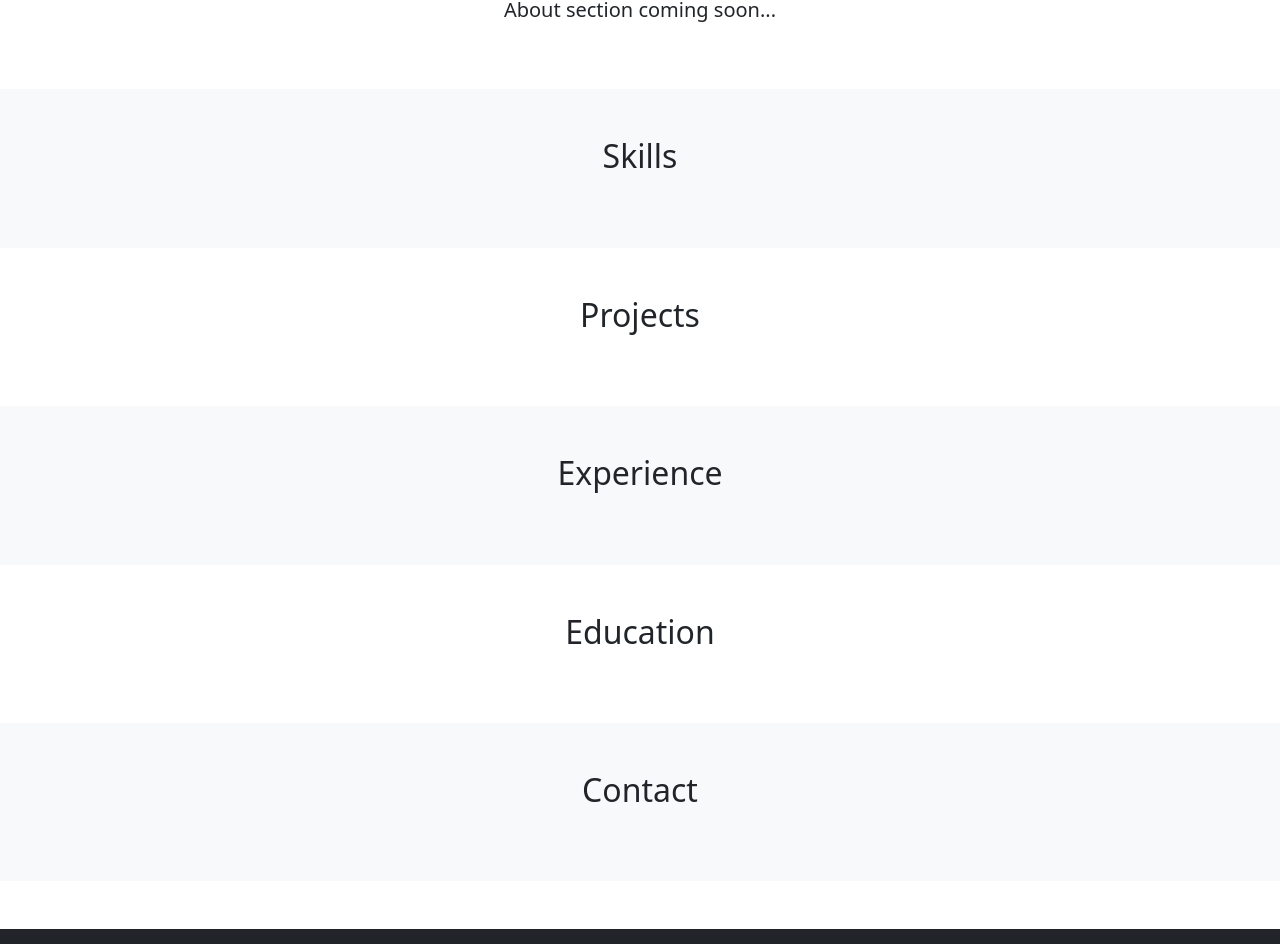
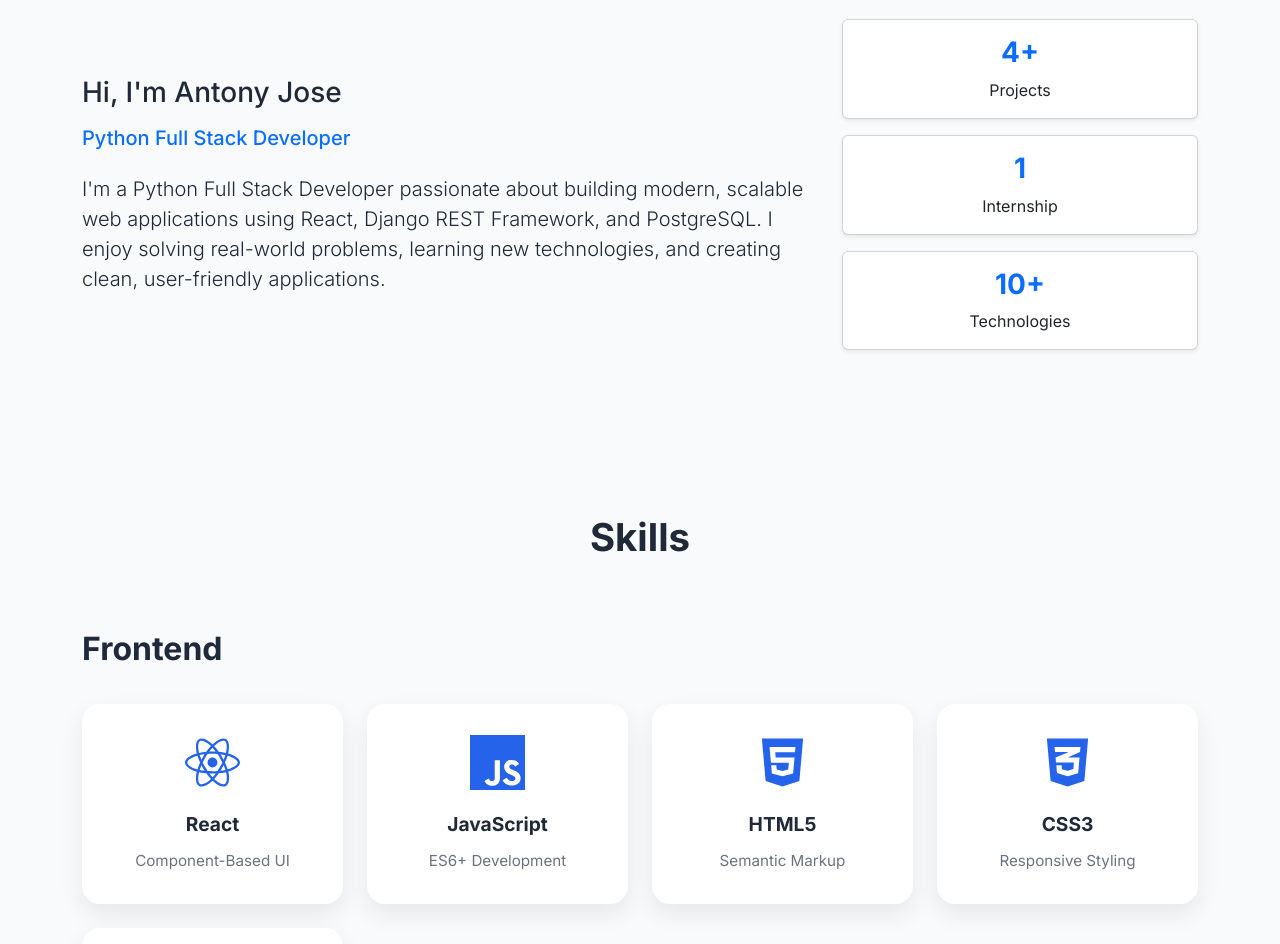
Before and after one commit to vipersolo/portfolio, a React app in the folder portfolio/: page / in a window 1280 px wide. Shown: the part 891-1835 px from the top of the page. Built offline with nearby package versions, Linux system fonts and the light colour scheme; the HTML template or start-up script is replaced by a standard one.

Commit message:
Redesigned skills with custom animated tech cards

```diff
--- a/portfolio/package.json
+++ b/portfolio/package.json
@@ -15,7 +15,7 @@
     "react": "^19.2.7",
     "react-bootstrap": "^2.10.10",
     "react-dom": "^19.2.7",
-    "react-icons": "^5.6.0",
+    "react-icons": "^5.7.0",
     "react-router-dom": "^7.18.1"
   },
   "devDependencies": {
--- a/portfolio/src/components/About/About.jsx
+++ b/portfolio/src/components/About/About.jsx
@@ -1,15 +1,85 @@
-import { Container } from "react-bootstrap";
+import { Container, Row, Col, Card } from "react-bootstrap";
+import { motion } from "framer-motion";
+
+import profile from "../../data/profile";
 
 const About = () => {
   return (
     <section id="about" className="py-5">
+
       <Container>
-        <h2 className="text-center mb-4">About Me</h2>
 
-        <p className="lead text-center">
-          About section coming soon...
-        </p>
+        <motion.div
+          initial={{ opacity: 0, y: 40 }}
+          whileInView={{ opacity: 1, y: 0 }}
+          transition={{ duration: 0.6 }}
+          viewport={{ once: true }}
+        >
+          <h2 className="text-center fw-bold mb-5">
+            About Me
+          </h2>
+
+          <Row className="align-items-center">
+
+            <Col lg={8}>
+
+              <h3 className="mb-3">
+                Hi, I'm {profile.name}
+              </h3>
+
+              <h5 className="text-primary mb-4">
+                {profile.title}
+              </h5>
+
+              <p className="lead">
+                {profile.about}
+              </p>
+
+            </Col>
+
+            <Col lg={4}>
+
+              <Row>
+
+                {profile.stats.map((item) => (
+
+                  <Col
+                    xs={4}
+                    lg={12}
+                    key={item.label}
+                    className="mb-3"
+                  >
+
+                    <Card className="text-center shadow-sm">
+
+                      <Card.Body>
+
+                        <h3 className="fw-bold text-primary">
+                          {item.number}
+                        </h3>
+
+                        <p className="mb-0">
+                          {item.label}
+                        </p>
+
+                      </Card.Body>
+
+                    </Card>
+
+                  </Col>
+
+                ))}
+
+              </Row>
+
+            </Col>
+
+          </Row>
+
+        </motion.div>
+
       </Container>
+
     </section>
   );
 };
--- /dev/null
+++ b/portfolio/src/components/Skills/Skills.css
@@ -0,0 +1,71 @@
+.skill-category{
+
+    font-size:2rem;
+
+    font-weight:700;
+
+    margin-bottom:35px;
+
+    color:var(--secondary);
+}
+
+.skill-card{
+
+    background:var(--surface);
+
+    border-radius:var(--radius);
+
+    padding:30px;
+
+    box-shadow:var(--shadow);
+
+    height:100%;
+
+    text-align:center;
+
+    transition:var(--transition);
+
+    border:1px solid transparent;
+}
+
+.skill-card:hover{
+
+    transform:translateY(-8px);
+
+    border-color:var(--primary);
+
+    box-shadow:
+    0 20px 40px rgba(37,99,235,.18);
+}
+
+.skill-icon{
+
+    font-size:55px;
+
+    color:var(--primary);
+
+    margin-bottom:20px;
+
+    transition:.3s;
+}
+
+.skill-card:hover .skill-icon{
+
+    transform:scale(1.12);
+}
+
+.skill-name{
+
+    font-size:1.2rem;
+
+    font-weight:700;
+
+    margin-bottom:12px;
+}
+
+.skill-description{
+
+    color:var(--muted);
+
+    font-size:.95rem;
+}
--- a/portfolio/src/components/Skills/Skills.jsx
+++ b/portfolio/src/components/Skills/Skills.jsx
@@ -1,17 +1,111 @@
-import { Container } from "react-bootstrap";
+import "./Skills.css";
 
-const Skills = () => {
-  return (
-    <section id="skills" className="py-5 bg-light">
+import {Container,Row,Col} from "react-bootstrap";
+
+import {motion} from "framer-motion";
+
+import skills from "../../data/skills";
+
+const Skills=()=>{
+
+return(
+
+<section id="skills">
+
 <Container>
 
-        <h2 className="text-center mb-4">
+<h2 className="section-title">
 Skills
 </h2>
 
+{
+
+skills.map((category)=>(
+
+<div
+key={category.category}
+className="mb-5"
+>
+
+<h3 className="skill-category">
+
+{category.category}
+
+</h3>
+
+<Row>
+
+{
+
+category.items.map((skill)=>{
+
+const Icon=skill.icon;
+
+return(
+
+<Col
+lg={3}
+md={4}
+sm={6}
+xs={12}
+key={skill.name}
+className="mb-4"
+>
+
+<motion.div
+
+whileHover={{
+y:-8,
+scale:1.03
+}}
+
+transition={{
+duration:.25
+}}
+
+className="skill-card"
+>
+
+<Icon
+className="skill-icon"
+/>
+
+<div className="skill-name">
+
+{skill.name}
+
+</div>
+
+<div className="skill-description">
+
+{skill.description}
+
+</div>
+
+</motion.div>
+
+</Col>
+
+);
+
+})
+
+}
+
+</Row>
+
+</div>
+
+))
+
+}
+
 </Container>
+
 </section>
+
 );
+
 };
 
 export default Skills;
--- /dev/null
+++ b/portfolio/src/data/profile.js
@@ -0,0 +1,24 @@
+const profile = {
+  name: "Antony Jose",
+  title: "Python Full Stack Developer",
+
+  about:
+    "I'm a Python Full Stack Developer passionate about building modern, scalable web applications using React, Django REST Framework, and PostgreSQL. I enjoy solving real-world problems, learning new technologies, and creating clean, user-friendly applications.",
+
+  stats: [
+    {
+      number: "4+",
+      label: "Projects"
+    },
+    {
+      number: "1",
+      label: "Internship"
+    },
+    {
+      number: "10+",
+      label: "Technologies"
+    }
+  ]
+};
+
+export default profile;
--- /dev/null
+++ b/portfolio/src/data/skills.js
@@ -0,0 +1,149 @@
+import {
+  FaReact,
+  FaHtml5,
+  FaCss3Alt,
+  FaBootstrap,
+  FaGitAlt,
+  FaGithub,
+} from "react-icons/fa";
+
+import {
+  SiJavascript,
+  SiPython,
+  SiDjango,
+  SiPostgresql,
+  SiMysql,
+  SiPostman,
+} from "react-icons/si";
+
+import { VscVscode } from "react-icons/vsc";
+
+const skills=[
+
+{
+
+category:"Frontend",
+
+items:[
+
+{
+name:"React",
+icon:FaReact,
+description:"Component-Based UI"
+},
+
+{
+name:"JavaScript",
+icon:SiJavascript,
+description:"ES6+ Development"
+},
+
+{
+name:"HTML5",
+icon:FaHtml5,
+description:"Semantic Markup"
+},
+
+{
+name:"CSS3",
+icon:FaCss3Alt,
+description:"Responsive Styling"
+},
+
+{
+name:"Bootstrap",
+icon:FaBootstrap,
+description:"Responsive UI"
+}
+
+]
+
+},
+
+{
+
+category:"Backend",
+
+items:[
+
+{
+name:"Python",
+icon:SiPython,
+description:"Programming Language"
+},
+
+{
+name:"Django",
+icon:SiDjango,
+description:"Backend Framework"
+},
+
+{
+name:"Django REST",
+icon:SiDjango,
+description:"RESTful APIs"
+}
+
+]
+
+},
+
+{
+
+category:"Database",
+
+items:[
+
+{
+name:"PostgreSQL",
+icon:SiPostgresql,
+description:"Relational Database"
+},
+
+{
+name:"MySQL",
+icon:SiMysql,
+description:"SQL Database"
+}
+
+]
+
+},
+
+{
+
+category:"Tools",
+
+items:[
+
+{
+name:"Git",
+icon:FaGitAlt,
+description:"Version Control"
+},
+
+{
+name:"GitHub",
+icon:FaGithub,
+description:"Code Hosting"
+},
+
+{
+name:"VS Code",
+icon:VscVscode,
+description:"Code Editor"
+},
+
+{
+name:"Postman",
+icon:SiPostman,
+description:"API Testing"
+}
+
+]
+
+}
+
+];
+
+export default skills;
--- a/portfolio/src/main.jsx
+++ b/portfolio/src/main.jsx
@@ -4,6 +4,8 @@ import App from "./App";
 
 import "bootstrap/dist/css/bootstrap.min.css";
 
+import "./styles/variables.css";
+import "./styles/global.css";
 
 ReactDOM.createRoot(document.getElementById("root")).render(
   <React.StrictMode>
--- /dev/null
+++ b/portfolio/src/styles/global.css
@@ -0,0 +1,32 @@
+@import url('https://fonts.googleapis.com/css2?family=Inter:wght@300;400;500;600;700;800;900&display=swap');
+
+html{
+    scroll-behavior:smooth;
+}
+
+body{
+
+    font-family:'Inter',sans-serif;
+
+    background:var(--background);
+
+    color:var(--text);
+
+    overflow-x:hidden;
+}
+
+section{
+
+    padding:100px 0;
+}
+
+.section-title{
+
+    text-align:center;
+
+    font-size:2.4rem;
+
+    font-weight:700;
+
+    margin-bottom:70px;
+}
--- /dev/null
+++ b/portfolio/src/styles/variables.css
@@ -0,0 +1,18 @@
+:root{
+    --primary:#2563eb;
+    --secondary:#1e293b;
+    --accent:#38bdf8;
+
+    --background:#f8fafc;
+    --surface:#ffffff;
+
+    --text:#1f2937;
+    --muted:#6b7280;
+
+    --radius:18px;
+
+    --shadow:
+        0 10px 25px rgba(0,0,0,.08);
+
+    --transition:.3s ease;
+}
```
Also changed, not shown: 1 other file (tests, documents, lock files or other folders). Lines whose indentation alone changed are shown as unchanged.
